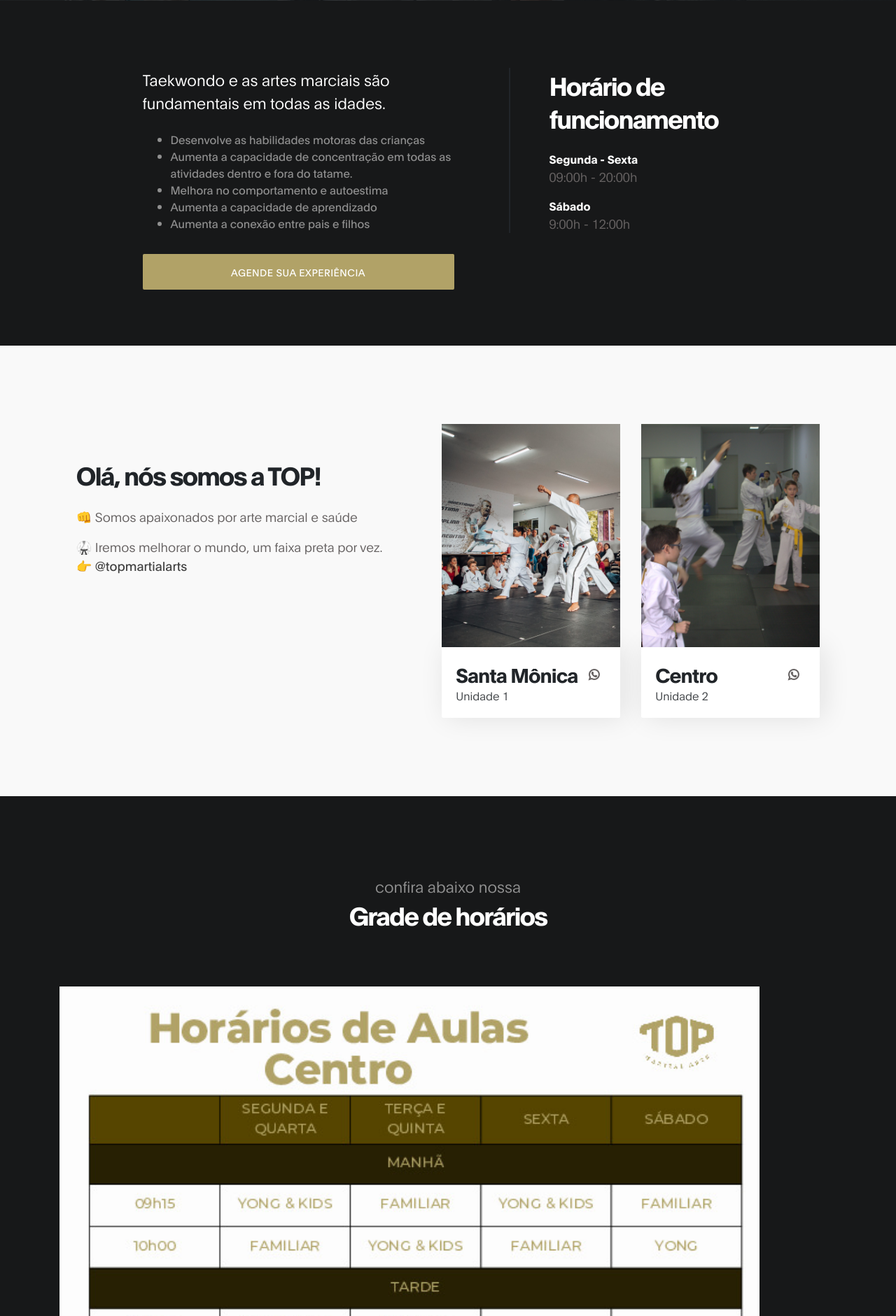
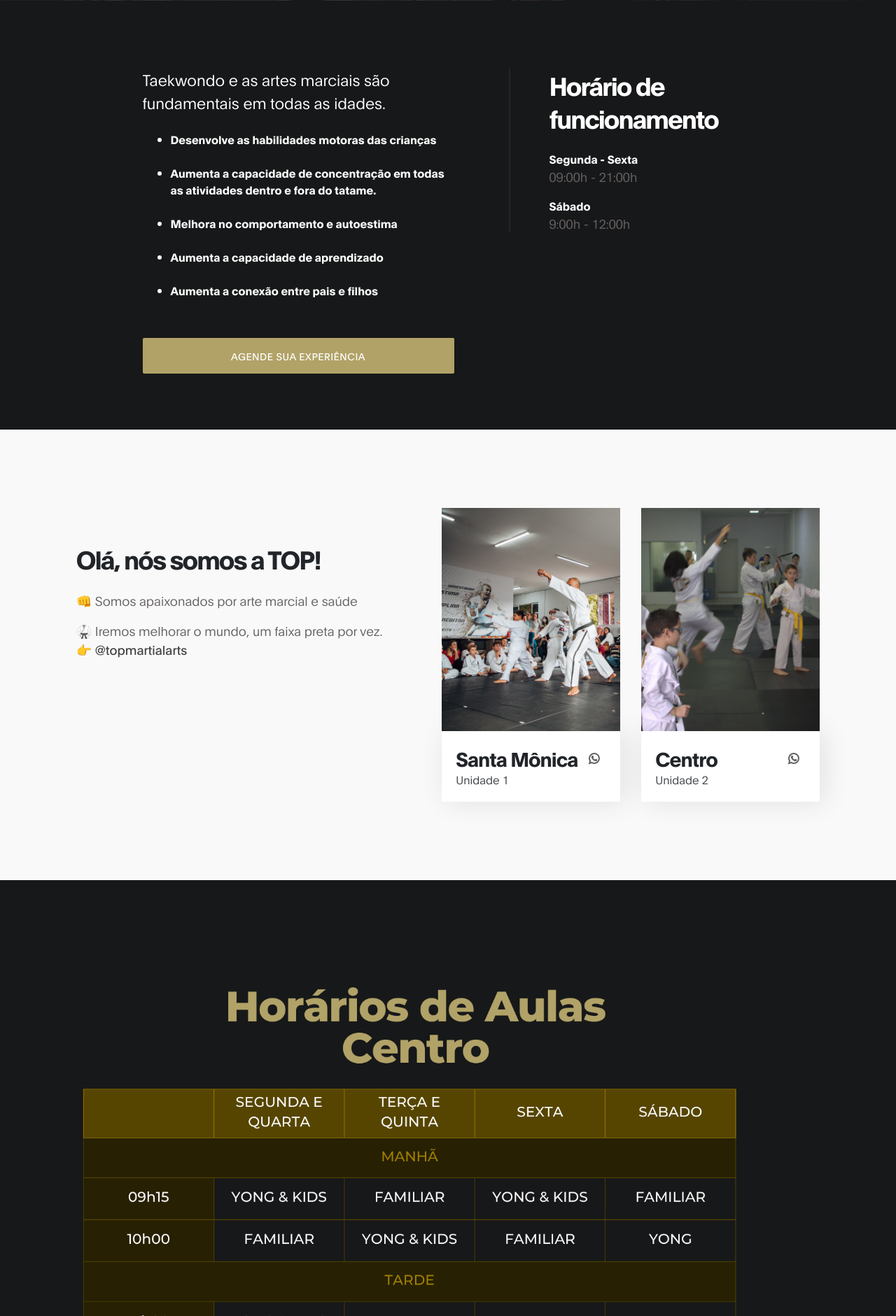
Before and after one commit to garciagoedert/topma, a PHP site: page / in a window 1280 px wide. Shown: the part 799-2680 px from the top of the page at 70% size. Run offline with PHP 8.4, Linux system fonts and the light colour scheme.

Commit message:
atttimers

```diff
--- a/css/tooplate-gymso-style.css
+++ b/css/tooplate-gymso-style.css
@@ -692,3 +692,12 @@ button#submit-button:hover {
   height: auto;
   max-width: 1000px;
 }
+
+/* TEXTO DE FUNDO VERDE */
+
+textohero {
+  background-color: rgb(46, 195, 51);
+  color: gold;
+  padding: 10px;
+  font-family: Arial, Helvetica, sans-serif
+}
--- a/index.html
+++ b/index.html
@@ -95,6 +95,10 @@ https://www.tooplate.com/view/2119-gymso-fitness
                                     <h6 class="text-white" data-aos="fade-up" data-aos-delay="500">Somos uma escola que segue os ensinamentos clássicos do
                                         Taekwondo e das Artes Marciais para todas as idades.
                                         </h6>
+<br>
+                                        <h9 class="text-white" data-aos="fade-up" data-aos-delay="500">crianças, adolescentes e adultos</h9>
+                                        <br>
+                                        <br>
 
 
                                         <a href="https://wa.me/554896532619" class="btn custom-btn bordered mt-3" data-aos="fade-up" data-aos-delay="700">agende sua experiência</a>
@@ -119,14 +123,18 @@ https://www.tooplate.com/view/2119-gymso-fitness
 
                     <h6 class="mb-4 text-white" data-aos="fade-up">Taekwondo e as artes marciais são fundamentais em todas as idades.</h6>
 
-                    <h9 data-aos="fade-up" data-aos-delay="200"><ul>
+                    <strong class="mb-4 text-white" data-aos="fade-up" data-aos-delay="200"><ul>
                         <li>Desenvolve as habilidades motoras das crianças</li>
+                        <br>
                         <li>Aumenta a capacidade de concentração em todas as atividades dentro e fora do tatame.</li>
+                        <br>
                         <li>Melhora no comportamento e autoestima</li>
+                        <br>
                         <li>Aumenta a capacidade de aprendizado</li>
+                        <br>
                         <li>Aumenta a conexão entre pais e filhos </li>
                        </ul>
-                    </h9>
+                    </strong>
 
                     <a href="https://wa.me/554896532619" class="btn custom-btn bg-color mt-3" data-aos="fade-up" data-aos-delay="300" data-toggle="modal" >AGENDE SUA EXPERIÊNCIA</a>
                 </div>
@@ -139,7 +147,7 @@ https://www.tooplate.com/view/2119-gymso-fitness
 
                                <strong class="mt-3 d-block" data-aos="fade-up" data-aos-delay="600">Segunda - Sexta</strong>
 
-                                <p data-aos="fade-up" data-aos-delay="700">09:00h - 20:00h</p>
+                                <p data-aos="fade-up" data-aos-delay="700">09:00h - 21:00h</p>
 
                                 <strong class="mt-3 d-block" data-aos="fade-up" data-aos-delay="800">Sábado</strong>
 
@@ -334,23 +342,23 @@ https://www.tooplate.com/view/2119-gymso-fitness
      <section class="schedule section" id="schedule">
                <div class="container">
 
-                <div class="col-lg-12 col-12 text-center">
+                <!-- <div class="col-lg-12 col-12 text-center">
                     <h6 data-aos="fade-up">confira abaixo nossa</h6>
 
                     <h2 class="text-white" data-aos="fade-up" data-aos-delay="200">Grade de horários</h2>
                  </div>
                  <br>
                  <br>
-                 <br>
+                 <br> -->
 
 
-                <img src="/images/centrotime.jpg" class="responsive" alt="">
+                <img src="/images/centrohorario.png" class="responsive" alt="">
                 <br>
                 <br>
                 <br>
                 <br>
 
-                <img src="/images/santatime.jpeg" class="responsive" alt="">
+                <img src="/images/santahorario.png" class="responsive" alt="">
 
                     <div class="row">
 
```
Also changed, not shown: images/centrohorario.png (added), images/centrotime.jpg (deleted), images/santahorario.png (added), images/santatime.jpeg (deleted).
